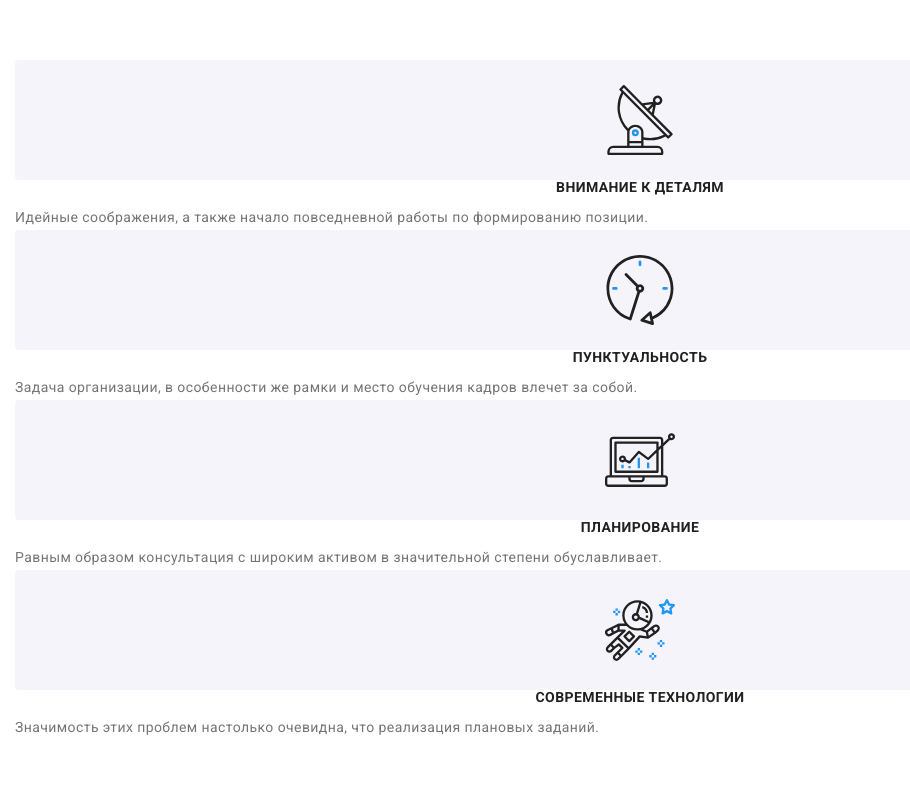
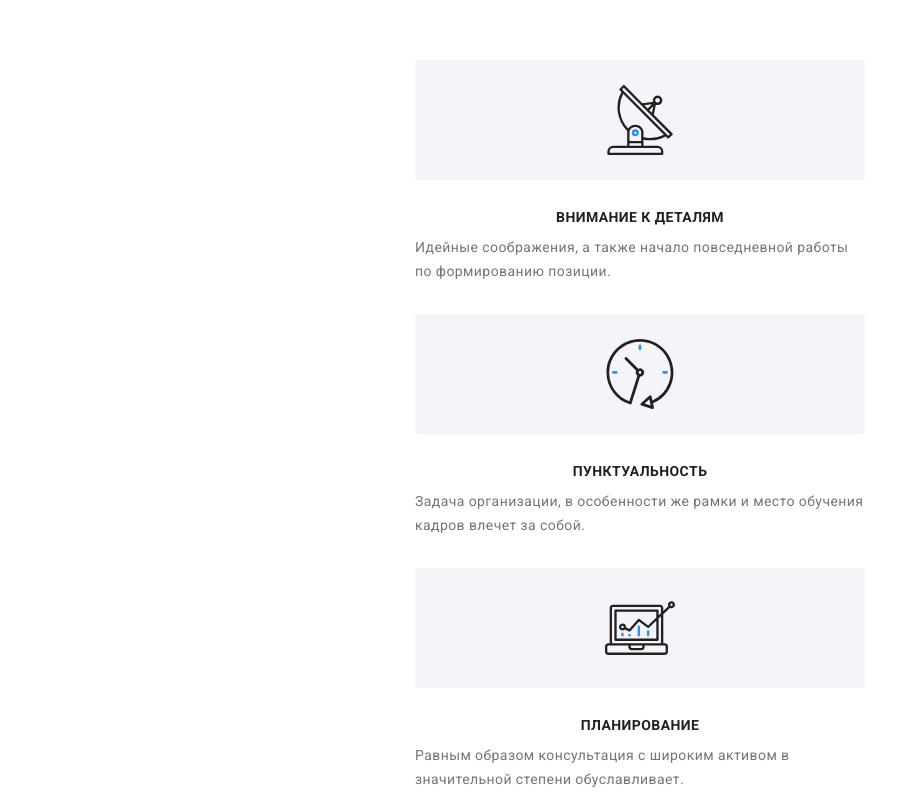
Before and after one commit to Konstantin-Kotenko/goit-markup-hw-08, a plain HTML site: page index.html in a window 1280 px wide. Shown: the top 800 px of the page, without its empty margins (0-910 px from the left). Drawn offline with nearby package versions, Linux system fonts and the light colour scheme.

Commit message:
mobile-first

```diff
--- a/sass/components/_common.scss
+++ b/sass/components/_common.scss
@@ -22,6 +22,9 @@ img {
   width: 100%;
   padding: 0 15px;
   margin: 0 auto;
+  @media screen and (min-width: 480px) {
+    width: 480px;
+  }
 }
 
 .label {
--- a/sass/components/_qualities.scss
+++ b/sass/components/_qualities.scss
@@ -4,6 +4,7 @@
 
 .qualities__item {
   width: 100%;
+  margin-bottom: 30px;
 }
 
 .qualities__title {
@@ -28,7 +29,7 @@
   background: $secondary-background-color;
   border-radius: 4px;
   display: flex;
-
+  margin-bottom: 30px;
   justify-content: center;
 }
 
```
Also changed, not shown: css/main.css, css/main.min.css, 2 other files.
